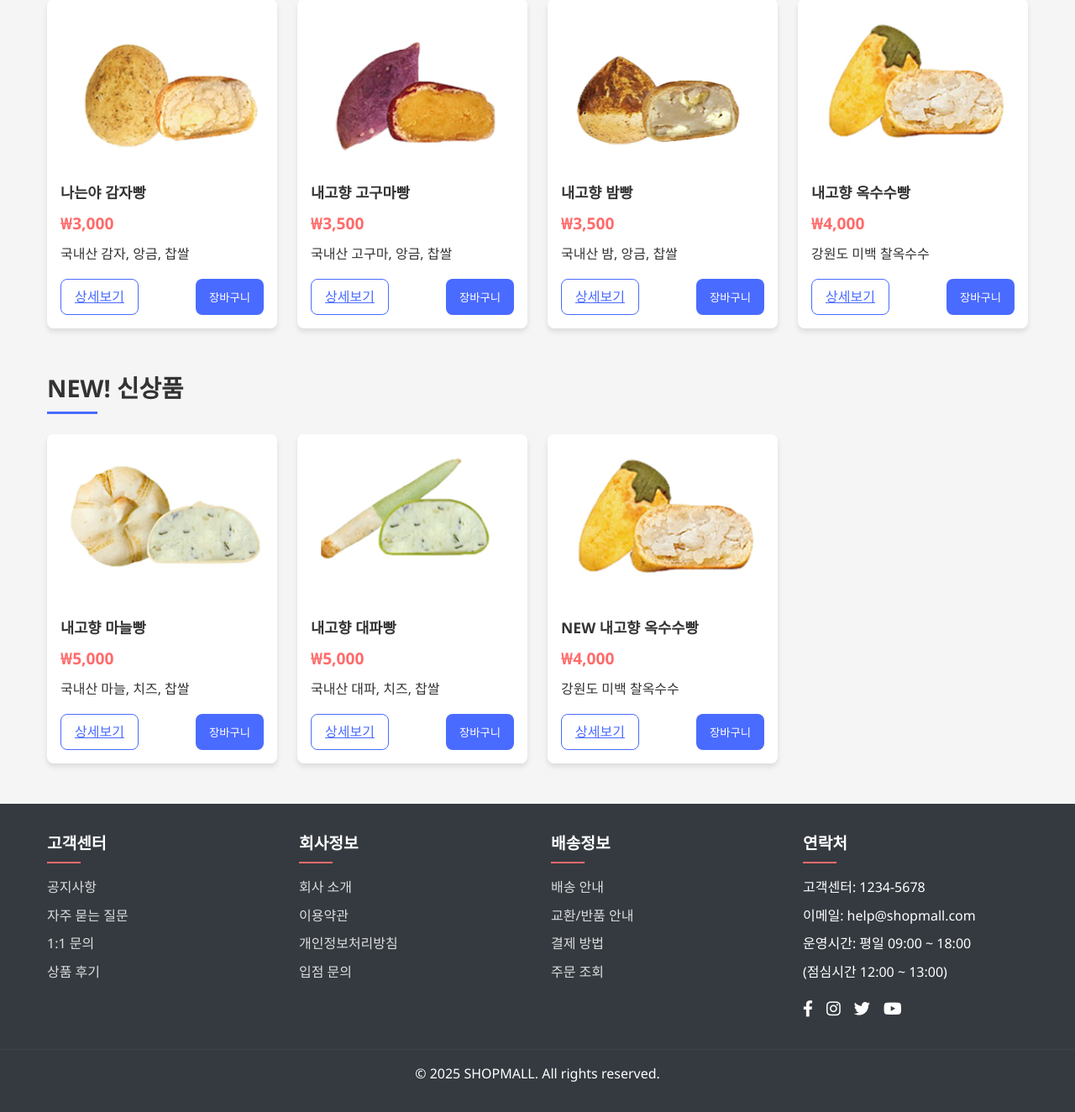
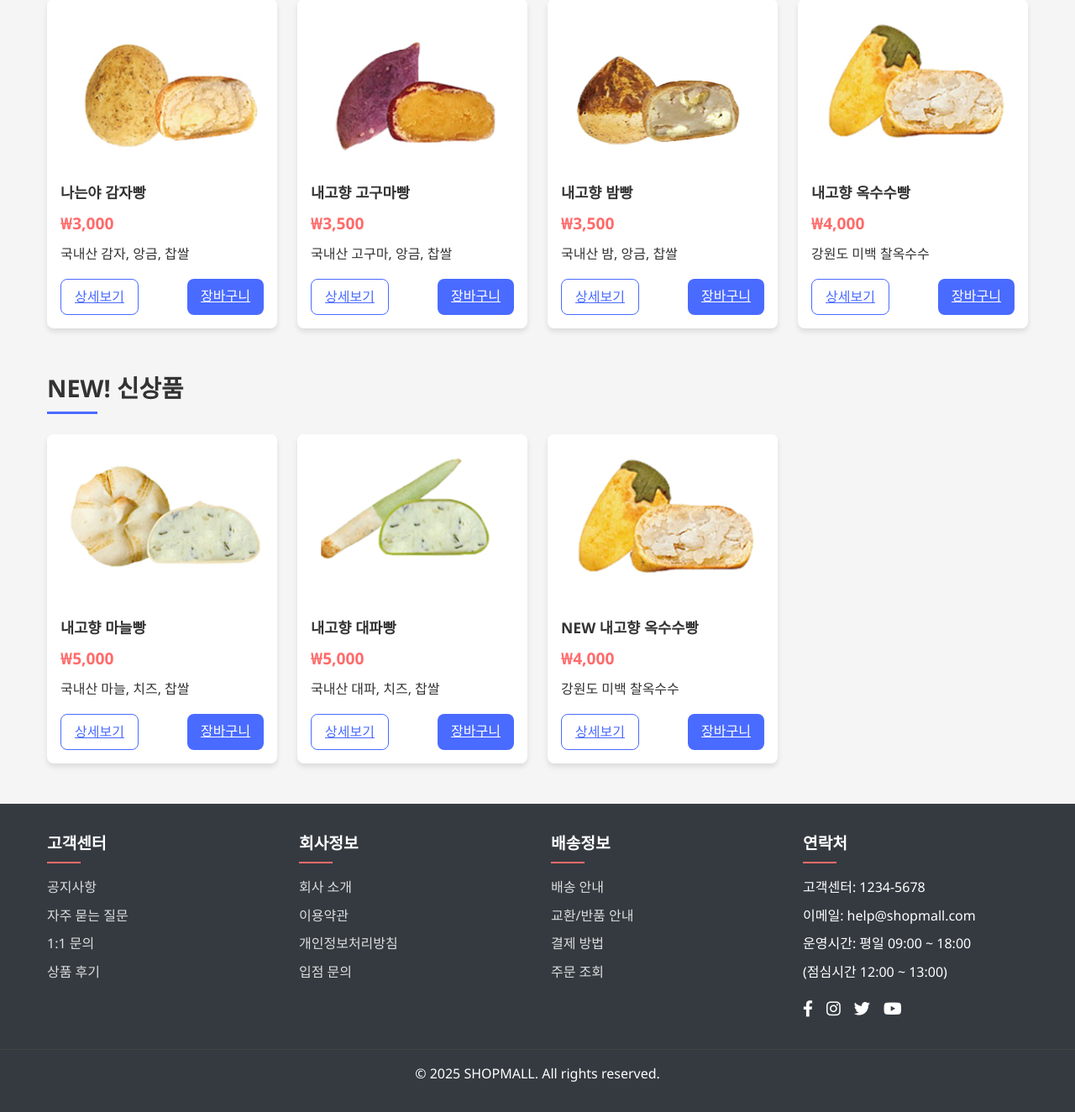
Before and after one commit to soyuniii/daitso, a Node server app: page / in a window 1280 px wide; the page is wider, and only the part inside the window is pictured. Shown: the part 692-2016 px from the top of that part at 84% size. Run offline with Node 20, Linux system fonts and the light colour scheme; some libraries are stand-ins or nearby versions; some web fonts are replaced.

Commit message:
index, product cart수정

```diff
--- a/views/cart.ejs
+++ b/views/cart.ejs
@@ -112,6 +112,6 @@
 
   // 주문하기
   document.querySelector('.btn-order')?.addEventListener('click', () => {
-    alert('주문/배송 정보 입력 페이지로 이동합니다.\n\n(구현 예정: 주문/배송지 정보, 결제, 주문내역, 주문/배송상태, 주문취소, 반품 기능)');
+    alert('주문/배송 정보 입력 페이지로 이동합니다');
   });
 </script>
--- a/views/index.ejs
+++ b/views/index.ejs
@@ -61,7 +61,7 @@
           <p class="product-desc">국내산 감자, 앙금, 찹쌀</p>
           <div class="product-actions">
             <a href="/products/1" class="btn btn-outline">상세보기</a>
-            <button class="btn btn-primary" data-id="1">장바구니</button>
+            <a href="/products/1" class="btn btn-primary" data-id="1">장바구니</a>
           </div>
         </div>
       </div>
@@ -76,7 +76,7 @@
           <p class="product-desc">국내산 고구마, 앙금, 찹쌀</p>
           <div class="product-actions">
             <a href="/products/2" class="btn btn-outline">상세보기</a>
-            <button class="btn btn-primary" data-id="2">장바구니</button>
+            <a href="/products/2" class="btn btn-primary" data-id="2">장바구니</a>
           </div>
         </div>
       </div>
@@ -91,7 +91,7 @@
           <p class="product-desc">국내산 밤, 앙금, 찹쌀</p>
           <div class="product-actions">
             <a href="/products/3" class="btn btn-outline">상세보기</a>
-            <button class="btn btn-primary" data-id="3">장바구니</button>
+            <a href="/products/3" class="btn btn-primary" data-id="3">장바구니</a>
           </div>
         </div>
       </div>
@@ -106,7 +106,7 @@
           <p class="product-desc">강원도 미백 찰옥수수</p>
           <div class="product-actions">
             <a href="/products/4" class="btn btn-outline">상세보기</a>
-            <button class="btn btn-primary" data-id="4">장바구니</button>
+            <a href="/products/4" class="btn btn-primary" data-id="4">장바구니</a>
           </div>
         </div>
       </div>
@@ -124,7 +124,7 @@
           <p class="product-desc">국내산 마늘, 치즈, 찹쌀</p>
           <div class="product-actions">
             <a href="/products/5" class="btn btn-outline">상세보기</a>
-            <button class="btn btn-primary" data-id="5">장바구니</button>
+            <a href="/products/5" class="btn btn-primary" data-id="5">장바구니</a>
           </div>
         </div>
       </div>
@@ -139,7 +139,7 @@
           <p class="product-desc">국내산 대파, 치즈, 찹쌀</p>
           <div class="product-actions">
             <a href="/products/6" class="btn btn-outline">상세보기</a>
-            <button class="btn btn-primary" data-id="6">장바구니</button>
+            <a href="/products/6" class="btn btn-primary" data-id="6">장바구니</a>
           </div>
         </div>
       </div>
@@ -154,7 +154,7 @@
           <p class="product-desc">강원도 미백 찰옥수수</p>
           <div class="product-actions">
             <a href="/products/4" class="btn btn-outline">상세보기</a>
-            <button class="btn btn-primary" data-id="4">장바구니</button>
+            <a href="/products/4" class="btn btn-primary" data-id="4">장바구니</a>
           </div>
         </div>
       </div>
@@ -214,39 +214,5 @@
       <p>&copy; 2025 SHOPMALL. All rights reserved.</p>
     </div>
   </footer>
-
-  <script>
-    // 카테고리 버튼 활성화
-    document.querySelectorAll('.category-btn').forEach(btn => {
-      btn.addEventListener('click', () => {
-        document.querySelectorAll('.category-btn').forEach(b => {
-          b.classList.remove('active');
-        });
-        btn.classList.add('active');
-        // 여기에 카테고리별 상품 필터링 로직 추가 가능
-      });
-    });
-
-    // 장바구니 버튼 클릭 이벤트
-    document.querySelectorAll('.btn-primary').forEach(btn => {
-      if (btn.textContent === '장바구니') {
-        btn.addEventListener('click', () => {
-          alert('상품이 장바구니에 추가되었습니다.');
-          // 실제로는 AJAX 요청으로 서버에 장바구니 추가 요청
-        });
-      }
-    });
-
-    // 상세보기 버튼 클릭 이벤트
-    document.querySelectorAll('.btn-outline').forEach(btn => {
-      if (btn.textContent === '상세보기') {
-        btn.addEventListener('click', () => {
-          // 상품 상세 페이지로 이동
-          window.location.href = '/products/1'; // 상품 ID에 따라 동적으로 변경 필요
-        });
-      }
-    });
-
-  </script>
 </body>
 </html>
```
Also changed, not shown: views/products.ejs (+6 -6 lines), db/database.sqlite.
